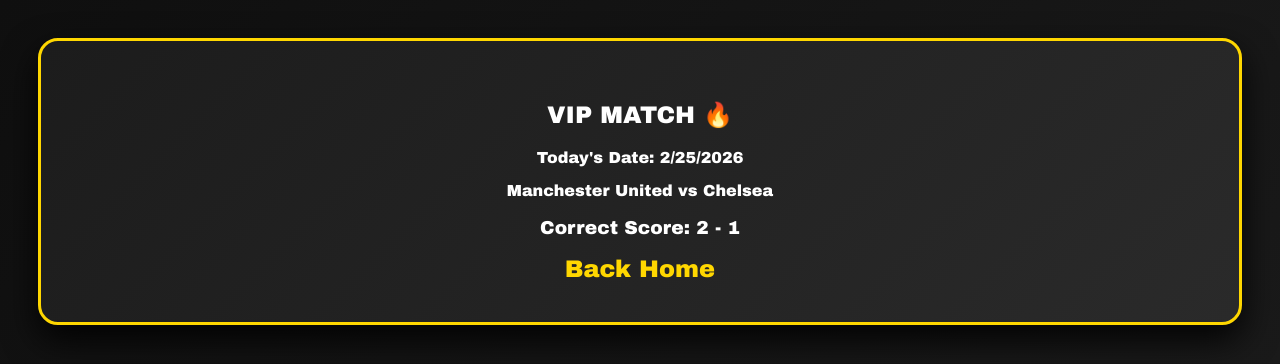
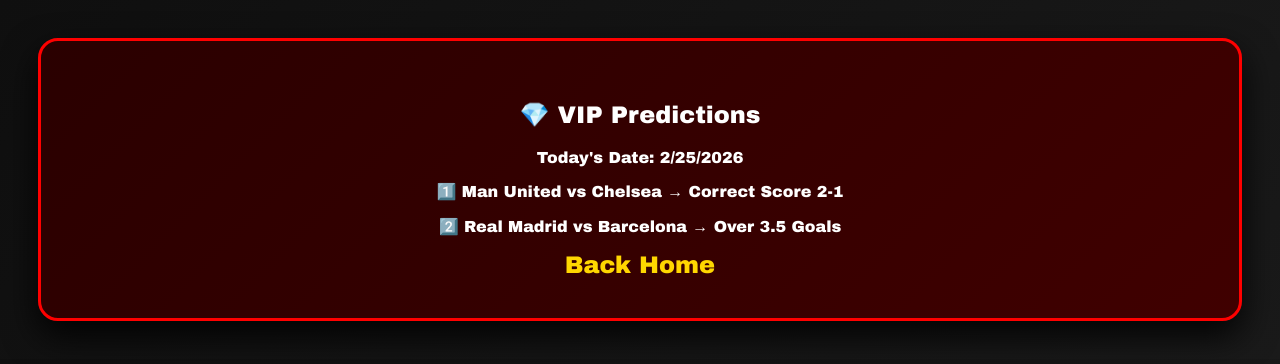
Before and after one commit to Solomon1011/vip-flask-server, a Flask app: page /vip in a window 1280 px wide. Shown: the top 364 px of the page. Run offline with Flask 3, Linux system fonts and the light colour scheme.

Commit message:
Update vip.html

```diff
--- a/templates/vip.html
+++ b/templates/vip.html
@@ -6,11 +6,11 @@
 </head>
 <body>
 
-<div class="card">
-    <h2>VIP MATCH 🔥</h2>
+<div class="card vip">
+    <h2>💎 VIP Predictions</h2>
     <p>Today's Date: <script>document.write(new Date().toLocaleDateString())</script></p>
-    <p>Manchester United vs Chelsea</p>
-    <h3>Correct Score: 2 - 1</h3>
+    <p>1️⃣ Man United vs Chelsea → Correct Score 2-1</p>
+    <p>2️⃣ Real Madrid vs Barcelona → Over 3.5 Goals</p>
     <a href="/">Back Home</a>
 </div>
 
```
